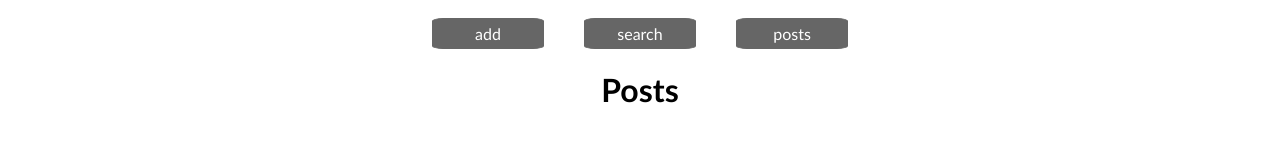
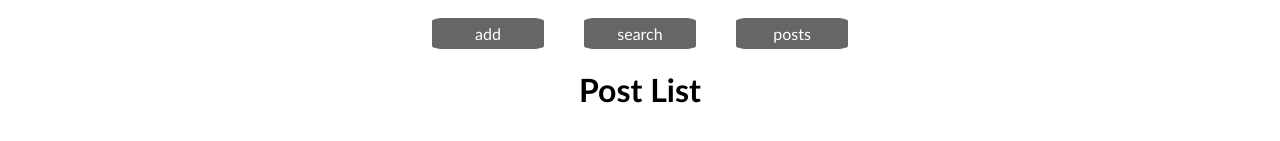
Before and after one commit to Techtaley/search-app, a React (Create React App) app in the folder client/: page /posts/post-list in a window 1280 px wide. Shown: the part 235-376 px from the top of the page. Built offline with nearby package versions, Linux system fonts and the light colour scheme.

Commit message:
updated language

```diff
--- a/client/src/components/PostList.js
+++ b/client/src/components/PostList.js
@@ -7,7 +7,7 @@ import { useSelector } from 'react-redux'
 
         return (
             <div>
-                <h1 className="form-header">Posts</h1>
+                <h1>Post List</h1>
 
                 <article className="component-div">
                     {postItems?.map(post =>
```
